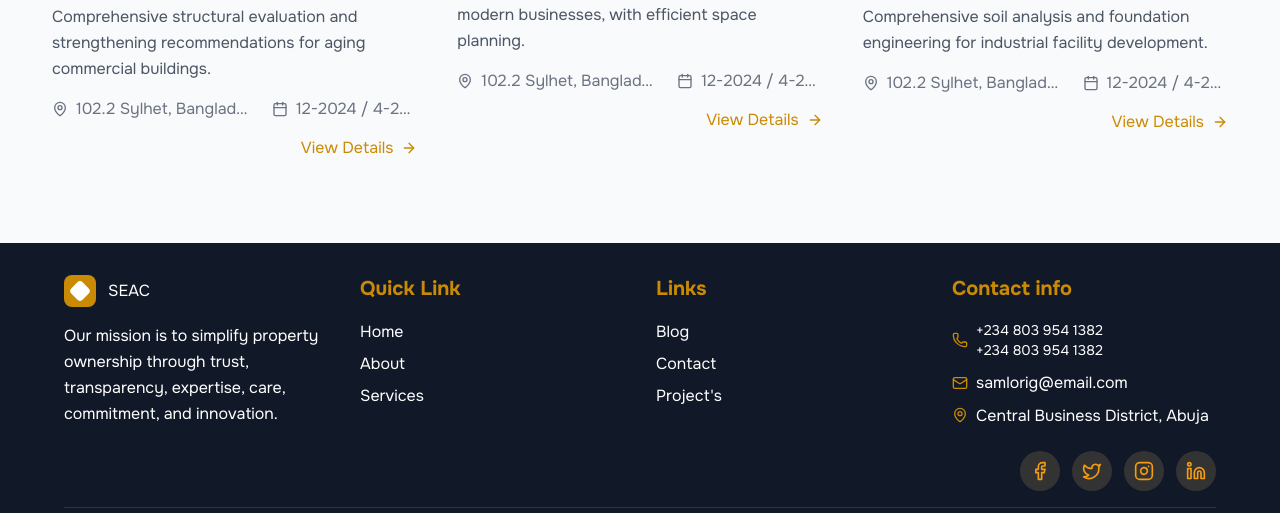
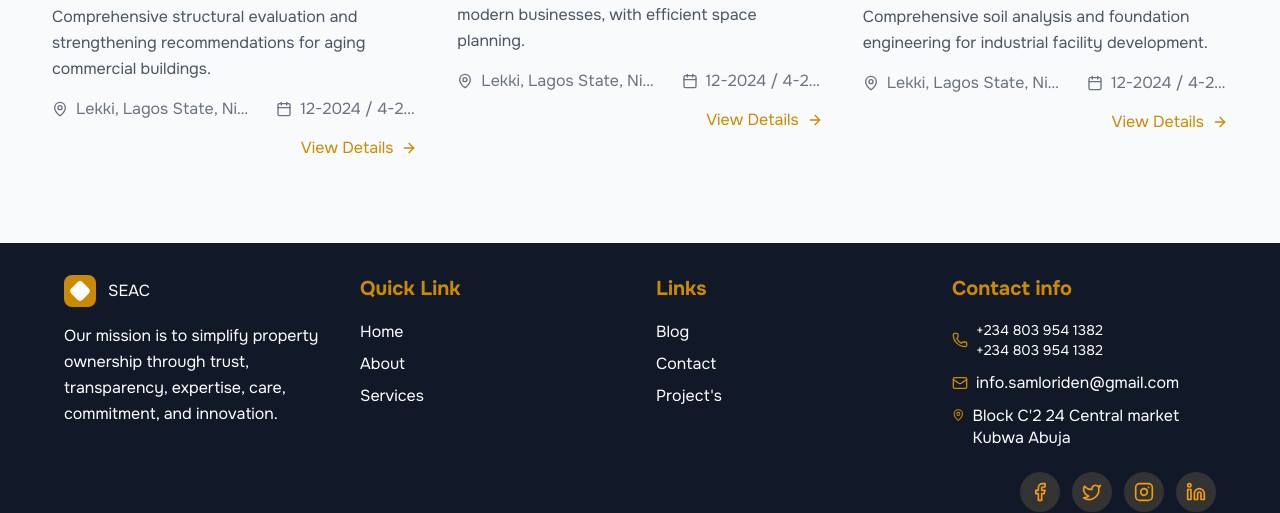
Before and after one commit to Echuemma/samloriden-eng-web, a React (Vite) app: page /project/1 in a window 1280 px wide. Shown: the part 1662-2175 px from the top of the page. Built offline with nearby package versions, Linux system fonts and the light colour scheme.

Commit message:
contact validation

```diff
--- a/src/assets/styles/globals.css
+++ b/src/assets/styles/globals.css
@@ -33,7 +33,7 @@ h6 { font-size: var(--font-size-h6); }
   --color-accent: #27ae60;
   --color-text-light: #ffffff;
   --color-bg: #f4f4f4;
-  --color-bg-dark: #111827; /* This is Tailwind's bg-gray-900 */
+  --color-bg-dark: #111827;
   --color-text-light: #fff;
   --color-text-dark: #333;
   --color-text: var(--color-text-dark);
--- a/src/components/common/Footer.jsx
+++ b/src/components/common/Footer.jsx
@@ -124,11 +124,11 @@ export default function Footer() {
               </div>
               <div className="flex items-center text-[var(--color-text-light)] text-xs">
                 <Mail className="w-4 h-4 mr-2" style={{ color: "var(--color-primary-alt)" }} />
-                <span>samlorig@email.com</span>
+                <span>info.samloriden@gmail.com</span>
               </div>
-              <div className="flex items-start text-[var(--color-text-light)] text-xs">
+              <div className="flex items-start text-sm text-[var(--color-text-light)] text-xs">
                 <MapPin className="w-4 h-4 mr-2 mt-0.5" style={{ color: "var(--color-primary-alt)" }} />
-                <span> Central Business District, Abuja</span>
+                <span> Block C'2 24 Central market Kubwa Abuja</span>
               </div>
             </div>
 
--- a/src/data/projects-data.js
+++ b/src/data/projects-data.js
@@ -5,7 +5,7 @@ export const projects = [
         title: "Modern Urban Housing Project",
         description: "A sleek residential development featuring sustainable design, smart layouts.",
         fullDescription: "This modern urban housing project represents the pinnacle of contemporary residential design. Featuring sustainable building materials, smart home technology integration, and efficient space planning, this development sets new standards for urban living. The project incorporates energy-efficient systems, green building practices, and community-focused amenities that enhance the quality of life for residents.",
-        location: "102.2 Sylhet, Bangladesh",
+        location: "Lekki, Lagos State, Nigeria",
         date: "12-2024 / 4-2025",
         status: "In Progress",
         category: "Residential",
@@ -31,7 +31,7 @@ export const projects = [
         title: "Structural Assessment & Retrofitting Consultation",
         description: "Comprehensive structural evaluation and strengthening recommendations for aging commercial buildings.",
         fullDescription: "Our expert team conducted an in-depth structural assessment of a 40-year-old commercial complex, identifying critical areas requiring reinforcement and providing detailed retrofitting solutions. This consultation project involved advanced structural analysis, seismic vulnerability assessment, and cost-effective strengthening strategies that extended the building's operational life by 30 years while ensuring compliance with current building codes.",
-        location: "102.2 Sylhet, Bangladesh",
+        location: "Garki, Abuja, Nigeria",
         date: "10-2024 / 12-2024",
         status: "Completed",
         category: "Consultation",
@@ -57,7 +57,7 @@ export const projects = [
         title: "Downtown Office Tower Build",
         description: "A high-rise commercial tower designed for modern businesses, with efficient space planning.",
         fullDescription: "Our downtown office tower project showcases cutting-edge commercial architecture designed to meet the evolving needs of modern businesses. This high-rise development features flexible floor plans, advanced building systems, and premium finishes that create an inspiring work environment. The tower incorporates state-of-the-art technology infrastructure and sustainable design principles.",
-        location: "102.2 Sylhet, Bangladesh",
+        location: "Victoria Island, Lagos State, Nigeria",
         date: "12-2024 / 4-2025",
         status: "Planning Phase",
         category: "Commercial",
@@ -83,7 +83,7 @@ export const projects = [
         title: "Geotechnical Investigation & Foundation Design Consultation",
         description: "Comprehensive soil analysis and foundation engineering for industrial facility development.",
         fullDescription: "This specialized consultation project involved extensive geotechnical investigation for a major industrial facility. Our team conducted detailed soil borings, laboratory testing, and foundation design analysis to ensure optimal structural performance. The project included slope stability analysis, settlement predictions, and customized foundation solutions that addressed challenging soil conditions while optimizing construction costs.",
-        location: "102.2 Sylhet, Bangladesh",
+        location: "Port Harcourt, Rivers State, Nigeria",
         date: "11-2024 / 1-2025",
         status: "In Progress",
         category: "Consultation",
@@ -109,7 +109,7 @@ export const projects = [
         title: "Coastal Bridge Expansion Project",
         description: "An advanced infrastructure project focused on enhancing regional connectivity through durable engineering.",
         fullDescription: "This coastal bridge expansion project represents a significant infrastructure investment designed to improve regional connectivity and economic growth. The project involves extending existing bridge infrastructure while incorporating advanced engineering solutions to withstand coastal environmental conditions. Our team utilizes cutting-edge construction techniques and durable materials to ensure long-term structural integrity.",
-        location: "102.2 Sylhet, Bangladesh",
+        location: "Bonny, Rivers State, Nigeria",
         date: "12-2024 / 4-2025",
         status: "Under Construction",
         category: "Infrastructure",
@@ -135,7 +135,7 @@ export const projects = [
         title: "Water Resources Management Consultation",
         description: "Strategic planning and design consultation for sustainable water infrastructure systems.",
         fullDescription: "Our comprehensive water resources consultation project focused on developing sustainable water management solutions for a rapidly growing urban area. The project encompassed hydrological analysis, drainage system design, flood risk assessment, and water quality management strategies. Our expert team provided innovative solutions that balance environmental protection with urban development needs.",
-        location: "102.2 Sylhet, Bangladesh",
+        location: "Makurdi, Benue State, Nigeria",
         date: "9-2024 / 11-2024",
         status: "Completed",
         category: "Consultation",
@@ -161,7 +161,7 @@ export const projects = [
         title: "Modern Urban Housing Project - Phase 2",
         description: "Second phase residential development with enhanced sustainable features and community amenities.",
         fullDescription: "This second phase of our modern urban housing initiative continues our commitment to innovative residential solutions. Building on the success of our first phase, this project expands sustainable living options with enhanced smart home features and community amenities. The development focuses on creating vibrant neighborhoods that promote both individual comfort and community interaction.",
-        location: "102.2 Sylhet, Bangladesh",
+        location: "Enugu, Enugu State, Nigeria",
         date: "12-2024 / 4-2025",
         status: "Completed",
         category: "Residential",
@@ -187,7 +187,7 @@ export const projects = [
         title: "Transportation Infrastructure Feasibility Study",
         description: "Comprehensive feasibility analysis for multi-modal transportation hub development.",
         fullDescription: "Our team conducted an extensive feasibility study for a proposed multi-modal transportation hub that would integrate bus, rail, and pedestrian facilities. This consultation project involved traffic flow analysis, economic impact assessment, environmental considerations, and stakeholder engagement. The study provided critical insights for decision-makers regarding the viability and optimal design of this major infrastructure investment.",
-        location: "102.2 Sylhet, Bangladesh",
+        location: "Kano, Kano State, Nigeria",
         date: "8-2024 / 10-2024",
         status: "Completed",
         category: "Consultation",
@@ -213,7 +213,7 @@ export const projects = [
         title: "Downtown Office Tower - Phase 2",
         description: "Second high-rise commercial tower with premium amenities and sustainable design features.",
         fullDescription: "This second downtown office tower project expands our commercial development portfolio with an even more ambitious high-rise structure. Designed to complement our first tower while offering unique architectural features, this building will serve as a landmark in the city's business district. The project emphasizes sustainability, technology integration, and flexible workspace solutions.",
-        location: "102.2 Sylvet, Bangladesh",
+        location: "Abuja Central Business District, Nigeria",
         date: "12-2024 / 4-2025",
         status: "Design Phase",
         category: "Commercial",
@@ -239,7 +239,7 @@ export const projects = [
         title: "Building Performance Audit & Energy Efficiency Consultation",
         description: "Comprehensive energy audit and optimization recommendations for commercial building operations.",
         fullDescription: "This specialized consultation focused on improving energy efficiency and operational performance of a large commercial facility. Our team conducted detailed energy audits, identified inefficiencies in building systems, and provided comprehensive recommendations for reducing energy consumption while maintaining optimal comfort levels. The project included HVAC optimization, lighting system upgrades, and building envelope improvements.",
-        location: "102.2 Sylhet, Bangladesh",
+        location: "Onitsha, Anambra State, Nigeria",
         date: "1-2025 / 3-2025",
         status: "In Progress",
         category: "Consultation",
@@ -265,7 +265,7 @@ export const projects = [
         title: "Coastal Bridge Expansion - Phase 2",
         description: "Second phase infrastructure expansion with enhanced capacity and advanced monitoring systems.",
         fullDescription: "Phase two of our coastal bridge expansion continues our commitment to improving regional infrastructure. This project focuses on additional span construction and infrastructure improvements that will further enhance transportation efficiency and regional economic development. Advanced engineering techniques ensure optimal performance in challenging coastal conditions.",
-        location: "102.2 Sylhet, Bangladesh",
+        location: "Calabar, Cross River State, Nigeria",
         date: "12-2024 / 4-2025",
         status: "Planning Phase",
         category: "Infrastructure",
@@ -291,7 +291,7 @@ export const projects = [
         title: "Disaster Resilience Planning Consultation",
         description: "Strategic disaster risk assessment and resilience planning for critical infrastructure systems.",
         fullDescription: "Our disaster resilience consultation project provided comprehensive risk assessment and mitigation strategies for critical infrastructure in a seismically active region. The project involved vulnerability assessments, emergency response planning, and the development of resilient design standards. Our team worked closely with local authorities to create actionable plans that enhance community safety and infrastructure durability.",
-        location: "102.2 Sylhet, Bangladesh",
+        location: "Jos, Plateau State, Nigeria",
         date: "6-2024 / 8-2024",
         status: "Completed",
         category: "Consultation",
--- a/src/pages/ContactPage/ContactInfoSection.jsx
+++ b/src/pages/ContactPage/ContactInfoSection.jsx
@@ -24,8 +24,8 @@ const ContactInfoSection = () => {
             <div className="flex items-start gap-2">
               <MapPin className="w-4 h-4 mt-0.5" style={{ color: "var(--color-primary-alt)" }} />
               <div>
-                <p>Central Business District</p>
-                <p>FCT</p>
+                <p>Block C'2 24 Central market</p>
+                <p>Kubwa</p>
                 <p>Abuja</p>
               </div>
             </div>
--- a/src/pages/ContactPage/formHandlers.js
+++ b/src/pages/ContactPage/formHandlers.js
@@ -1,6 +1,4 @@
-// formHandlers.js
 import { formValidation } from './formValidation';
-
 export const createFormHandlers = (
   formData,
   setFormData,
@@ -18,7 +16,6 @@ export const createFormHandlers = (
       [name]: newValue
     }));
 
-    // Clear error for this field when user starts typing
     if (errors[name]) {
       setErrors(prev => ({
         ...prev,
@@ -32,7 +29,6 @@ export const createFormHandlers = (
     setIsSubmitting(true);
     setSubmitStatus(null);
 
-    // Validate form
     const validation = formValidation.validateForm(formData);
 
     if (!validation.isValid) {
@@ -42,7 +38,6 @@ export const createFormHandlers = (
     }
 
     try {
-      // Create form data for FormSubmit
       const submitData = new FormData();
       submitData.append('name', `${formData.firstName} ${formData.lastName}`);
       submitData.append('email', formData.email);
@@ -50,7 +45,6 @@ export const createFormHandlers = (
       submitData.append('message', formData.message);
       submitData.append('newsletter', formData.newsletter ? 'Yes' : 'No');
 
-      // Add hidden fields for FormSubmit configuration
       submitData.append('_subject', 'New Contact Form Submission');
       submitData.append('_captcha', 'false');
       submitData.append('_template', 'table');
```
Also changed, not shown: src/App.css (+10 -0 lines), src/components/common/Navigation.jsx (+5 -2 lines), src/pages/Contact.jsx (+10 -12 lines), src/pages/ContactPage/LocationSection.jsx (+11 -11 lines), src/pages/ContactPage/formValidation.js (+5 -4 lines), src/pages/NewsDetail.jsx (+55 -14 lines).
